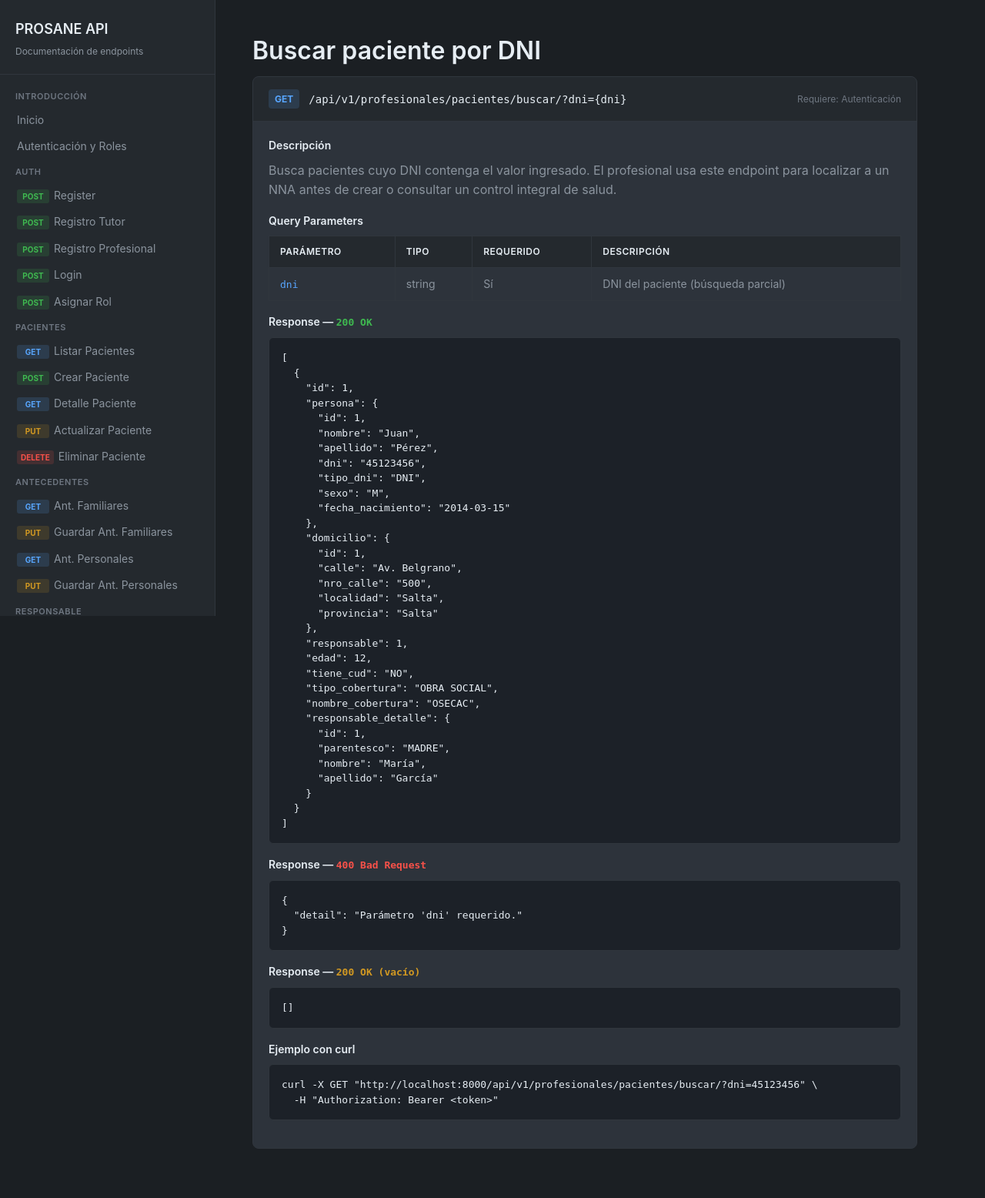
After one commit to aleBsR/prosane_api, a Django app: page /docs/profesionales/buscar-paciente/ in a window 1280 px wide. The commit adds this page. Shown: the whole page at 77% size. Run offline with Django 5.2, Linux system fonts and the light colour scheme.

Commit message:
feat(professionals): agregar endpoint de busqueda de pacientes por DNI
- BuscarPacienteAPIView en professionals/views.py
- GET /api/v1/profesionales/pacientes/buscar/?dni=...
- Busqueda parcial sobre Personas.dni (icontains)
- Documentacion en apidocs con template y nav

```diff
--- a/apidocs/templates/apidocs/base.html
+++ b/apidocs/templates/apidocs/base.html
@@ -45,6 +45,7 @@
       <li class="nav-section">Profesionales</li>
       <li><a href="{% url 'apidocs:profesionales_perfil' %}" {% if active == 'profesionales_perfil' %}class="active"{% endif %}><span class="method-tag get">GET</span>Perfil</a></li>
       <li><a href="{% url 'apidocs:profesionales_perfil_put' %}" {% if active == 'profesionales_perfil_put' %}class="active"{% endif %}><span class="method-tag put">PUT</span>Actualizar Perfil</a></li>
+      <li><a href="{% url 'apidocs:profesionales_buscar_paciente' %}" {% if active == 'profesionales_buscar_paciente' %}class="active"{% endif %}><span class="method-tag get">GET</span>Buscar Paciente</a></li>
       <li><a href="{% url 'apidocs:profesionales_validar_matricula' %}" {% if active == 'profesionales_validar_matricula' %}class="active"{% endif %}><span class="method-tag post">POST</span>Validar Matrícula</a></li>
     </ul>
   </aside>
--- a/apidocs/templates/apidocs/inicio.html
+++ b/apidocs/templates/apidocs/inicio.html
@@ -34,6 +34,7 @@
     <tr><td><code>PUT</code></td><td><code>/api/v1/responsable/</code></td><td>Crear o actualizar perfil del tutor</td></tr>
     <tr><td><code>GET</code></td><td><code>/api/v1/profesionales/perfil/</code></td><td>Ver perfil del profesional autenticado</td></tr>
     <tr><td><code>PUT</code></td><td><code>/api/v1/profesionales/perfil/</code></td><td>Actualizar datos del profesional</td></tr>
+    <tr><td><code>GET</code></td><td><code>/api/v1/profesionales/pacientes/buscar/?dni=...</code></td><td>Buscar paciente por DNI</td></tr>
     <tr><td><code>POST</code></td><td><code>/api/v1/profesionales/validar-matricula/</code></td><td>Validar matrícula contra REFEPS</td></tr>
   </tbody>
 </table>
--- /dev/null
+++ b/apidocs/templates/apidocs/profesionales_buscar_paciente.html
@@ -0,0 +1,73 @@
+{% extends "apidocs/base.html" %}
+{% block title %}GET /api/v1/profesionales/pacientes/buscar/ — PROSANE API{% endblock %}
+{% block content %}
+<h1>Buscar paciente por DNI</h1>
+
+<div class="endpoint-card">
+  <div class="endpoint-header">
+    <span class="endpoint-method get">GET</span>
+    <span class="endpoint-url">/api/v1/profesionales/pacientes/buscar/?dni={dni}</span>
+    <span class="endpoint-auth">Requiere: Autenticación</span>
+  </div>
+  <div class="endpoint-body">
+    <h4>Descripción</h4>
+    <p>Busca pacientes cuyo DNI contenga el valor ingresado. El profesional usa este endpoint para localizar a un NNA antes de crear o consultar un control integral de salud.</p>
+
+    <h4>Query Parameters</h4>
+    <table>
+      <thead>
+        <tr><th>Parámetro</th><th>Tipo</th><th>Requerido</th><th>Descripción</th></tr>
+      </thead>
+      <tbody>
+        <tr><td><code>dni</code></td><td>string</td><td>Sí</td><td>DNI del paciente (búsqueda parcial)</td></tr>
+      </tbody>
+    </table>
+
+    <h4>Response — <code style="color: var(--success);">200 OK</code></h4>
+    <pre><code>[
+  {
+    "id": 1,
+    "persona": {
+      "id": 1,
+      "nombre": "Juan",
+      "apellido": "Pérez",
+      "dni": "45123456",
+      "tipo_dni": "DNI",
+      "sexo": "M",
+      "fecha_nacimiento": "2014-03-15"
+    },
+    "domicilio": {
+      "id": 1,
+      "calle": "Av. Belgrano",
+      "nro_calle": "500",
+      "localidad": "Salta",
+      "provincia": "Salta"
+    },
+    "responsable": 1,
+    "edad": 12,
+    "tiene_cud": "NO",
+    "tipo_cobertura": "OBRA SOCIAL",
+    "nombre_cobertura": "OSECAC",
+    "responsable_detalle": {
+      "id": 1,
+      "parentesco": "MADRE",
+      "nombre": "María",
+      "apellido": "García"
+    }
+  }
+]</code></pre>
+
+    <h4>Response — <code style="color: var(--danger);">400 Bad Request</code></h4>
+    <pre><code>{
+  "detail": "Parámetro 'dni' requerido."
+}</code></pre>
+
+    <h4>Response — <code style="color: var(--warning);">200 OK (vacío)</code></h4>
+    <pre><code>[]</code></pre>
+
+    <h4>Ejemplo con curl</h4>
+    <pre><code>curl -X GET "http://localhost:8000/api/v1/profesionales/pacientes/buscar/?dni=45123456" \
+  -H "Authorization: Bearer &lt;token&gt;"</code></pre>
+  </div>
+</div>
+{% endblock %}
--- a/apidocs/urls.py
+++ b/apidocs/urls.py
@@ -25,4 +25,5 @@ urlpatterns = [
     path('profesionales/perfil/', views.profesionales_perfil, name='profesionales_perfil'),
     path('profesionales/perfil/put/', views.profesionales_perfil_put, name='profesionales_perfil_put'),
     path('profesionales/validar-matricula/', views.profesionales_validar_matricula, name='profesionales_validar_matricula'),
+    path('profesionales/buscar-paciente/', views.profesionales_buscar_paciente, name='profesionales_buscar_paciente'),
 ]
--- a/apidocs/views.py
+++ b/apidocs/views.py
@@ -83,3 +83,7 @@ def profesionales_perfil_put(request):
 
 def profesionales_validar_matricula(request):
     return render(request, 'apidocs/profesionales_validar_matricula.html', {'active': 'profesionales_validar_matricula'})
+
+
+def profesionales_buscar_paciente(request):
+    return render(request, 'apidocs/profesionales_buscar_paciente.html', {'active': 'profesionales_buscar_paciente'})
--- a/professionals/urls.py
+++ b/professionals/urls.py
@@ -1,7 +1,8 @@
 from django.urls import path
-from .views import ProfesionalPerfilAPIView, validar_matricula
+from .views import ProfesionalPerfilAPIView, validar_matricula, BuscarPacienteAPIView
 
 urlpatterns = [
     path('perfil/', ProfesionalPerfilAPIView.as_view(), name='profesional-perfil'),
     path('validar-matricula/', validar_matricula, name='validar-matricula'),
+    path('pacientes/buscar/', BuscarPacienteAPIView.as_view(), name='profesionales-buscar-paciente'),
 ]
```
Also changed, not shown: professionals/views.py (+28 -0 lines).
